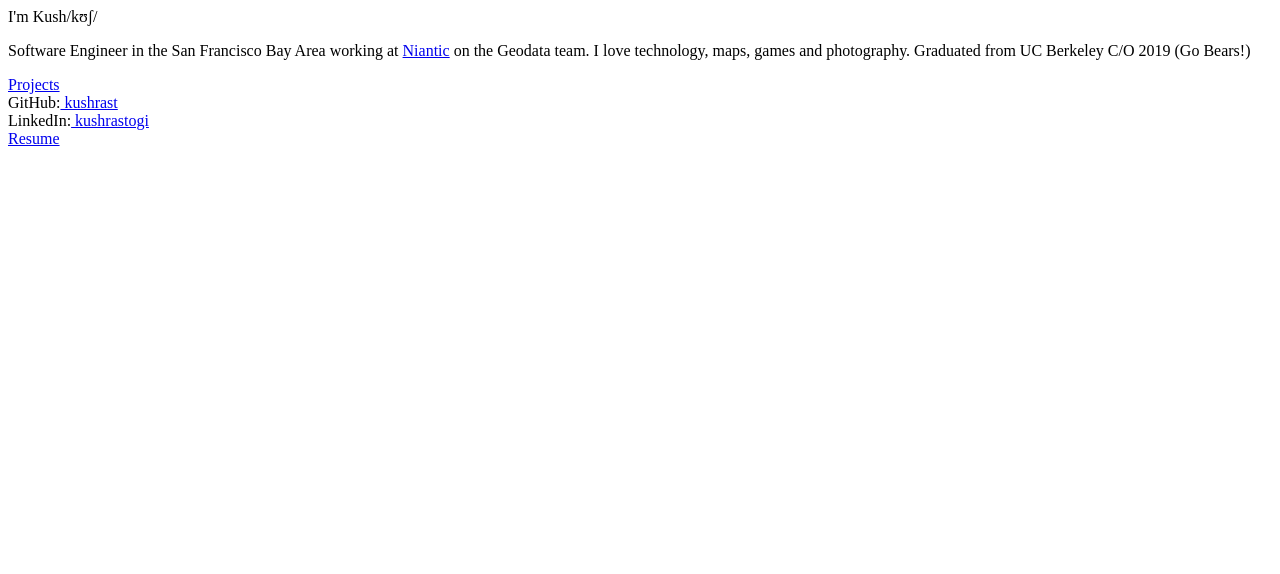
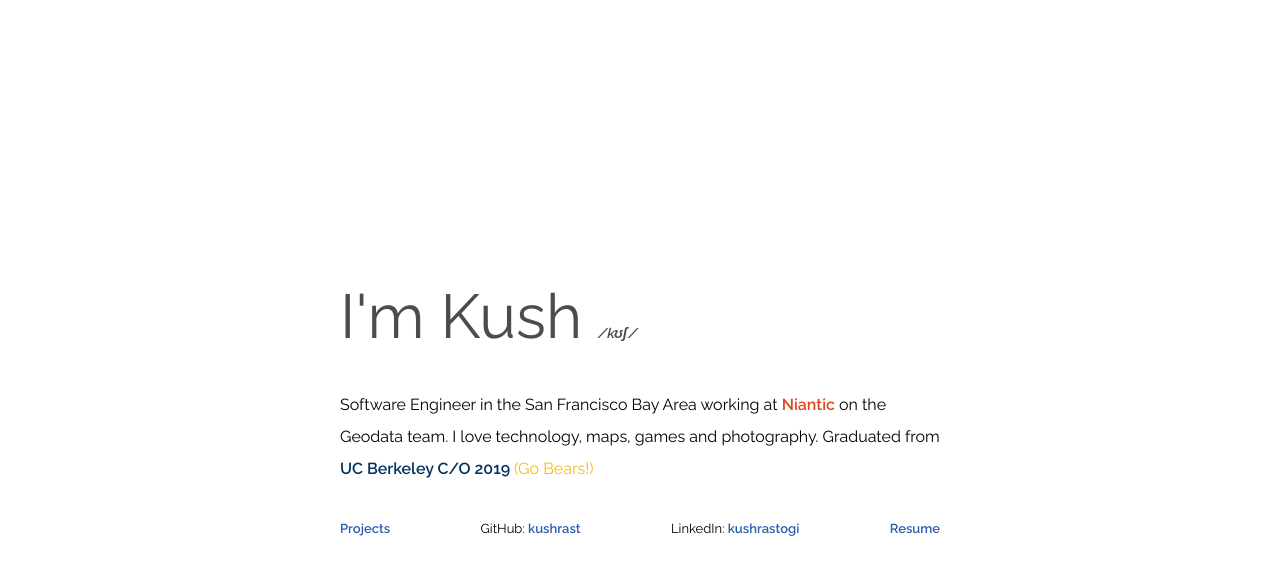
Before and after one commit to adyahrastogi/adyahrastogi.github.io, a plain HTML site: page index.html in a window 1280 px wide. Drawn offline with Linux system fonts and the light colour scheme.

Commit message:
Update index.html

```diff
--- a/index.html
+++ b/index.html
@@ -2,7 +2,7 @@
 <html>
 <head>
 	<link rel="stylesheet" href="https://fonts.googleapis.com/css?family=Raleway:400,600">
-	<link rel="stylesheet" type="text/css" href="css/styles.css">
+	<link rel="stylesheet" type="text/css" href="index.css">
 	<title>Adyah Rastogi</title>
 </head>
 <body>
```
